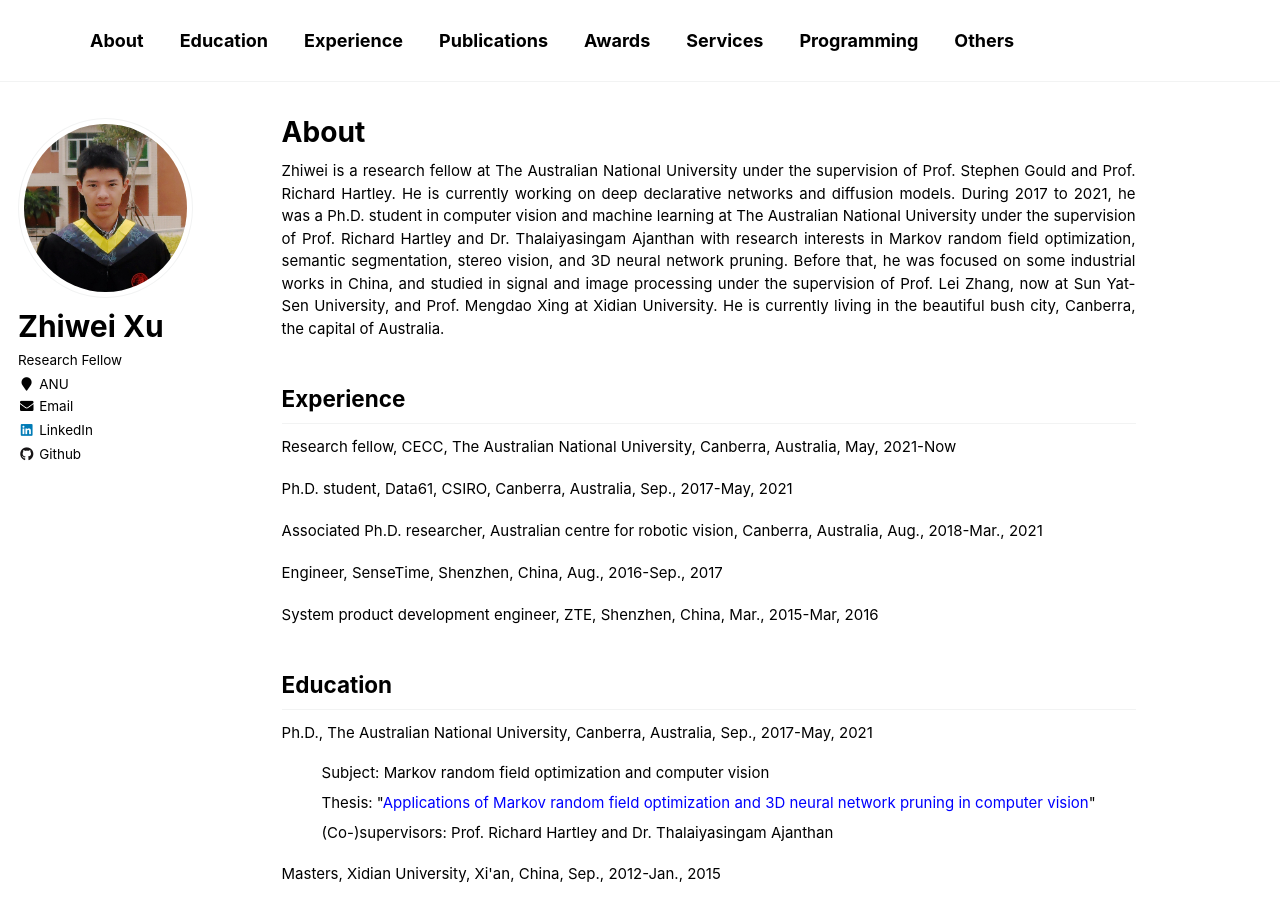
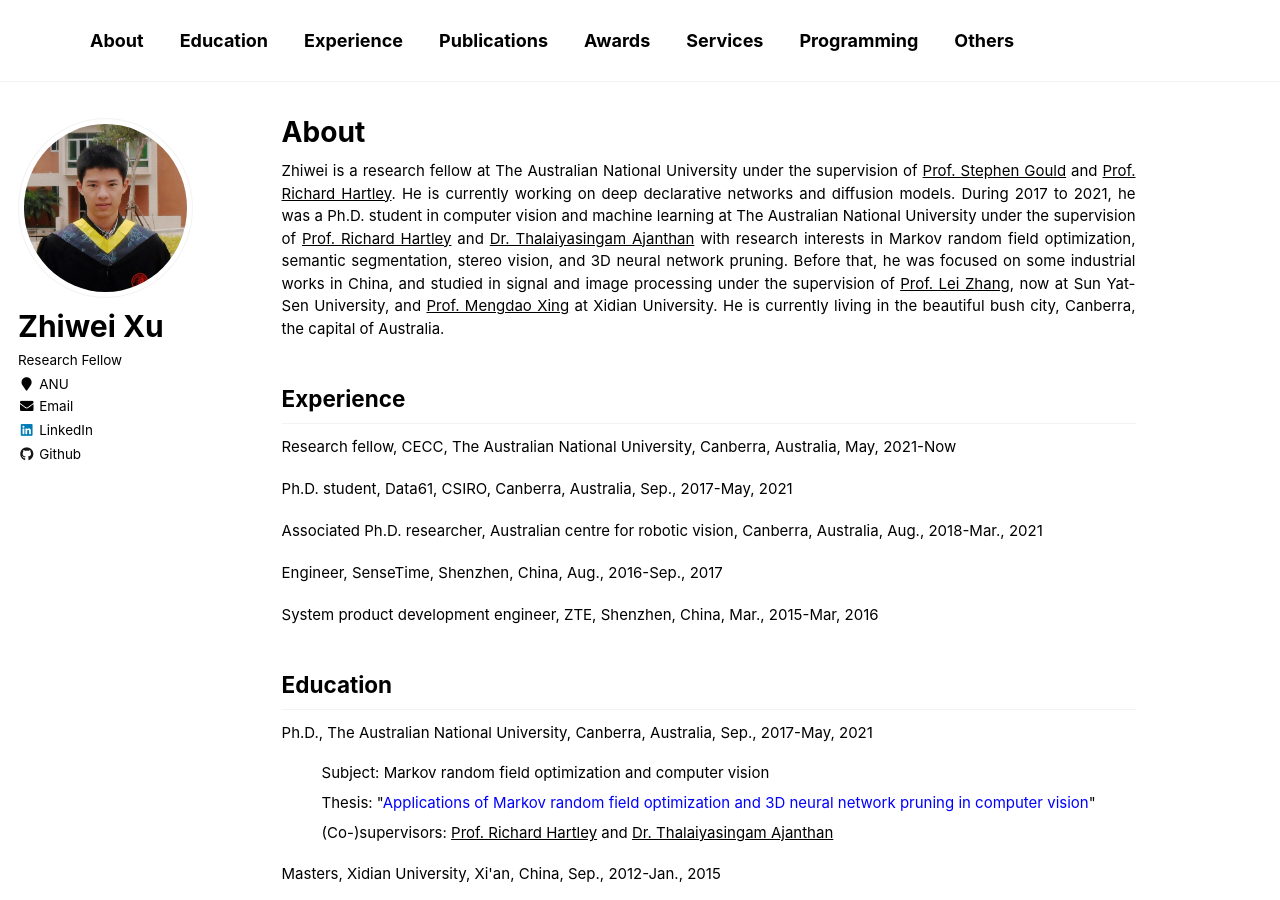
Before and after one commit to zwxu064/zwxu064.github.io, a Jekyll site: the page built from _pages/about.html, in a window 1280 px wide and 900 px high. Built offline with Jekyll 4.4.1, drawn with Linux system fonts in a browser that asks for light colours.

Commit message:
Update about.html

```diff
--- a/_pages/about.html
+++ b/_pages/about.html
@@ -8,11 +8,11 @@ redirect_from:
   - /about.md
 ---
 
-<p> Zhiwei is a research fellow at The Australian National University under the supervision of <a style="color: inherit;" href="https://users.cecs.anu.edu.au/~sgould/" target="_blank">Prof. Stephen Gould</a> and <a style="color: inherit;" href="http://users.cecs.anu.edu.au/~hartley/" target="_blank">Prof. Richard Hartley</a>.
+<p> Zhiwei is a research fellow at The Australian National University under the supervision of <a style="color: inherit; text-decoration: underline;" href="https://users.cecs.anu.edu.au/~sgould/" target="_blank">Prof. Stephen Gould</a> and <a style="color: inherit; text-decoration: underline;" href="http://users.cecs.anu.edu.au/~hartley/" target="_blank">Prof. Richard Hartley</a>.
   He is currently working on <a style="color: inherit;" href="https://github.com/anucvml/ddn" target="_blank">deep declarative networks</a> and diffusion models.
-  During 2017 to 2021, he was a Ph.D. student in computer vision and machine learning at The Australian National University under the supervision of <a style="color: inherit;" href="http://users.cecs.anu.edu.au/~hartley/" target="_blank">Prof. Richard Hartley</a> and <a style="color: inherit;" href="https://tajanthan.github.io/" target="_blank">Dr. Thalaiyasingam Ajanthan</a>
+  During 2017 to 2021, he was a Ph.D. student in computer vision and machine learning at The Australian National University under the supervision of <a style="color: inherit; text-decoration: underline;" href="http://users.cecs.anu.edu.au/~hartley/" target="_blank">Prof. Richard Hartley</a> and <a style="color: inherit; text-decoration: underline;" href="https://tajanthan.github.io/" target="_blank">Dr. Thalaiyasingam Ajanthan</a>
   with research interests in Markov random field optimization, semantic segmentation, stereo vision, and 3D neural network pruning.
-  Before that, he was focused on some industrial works in China, and studied in signal and image processing under the supervision of <a style="color: inherit;" href="https://sece.sysu.edu.cn/szll/js/zngz/1361657.htm" target="_blank">Prof. Lei Zhang</a>, now at Sun Yat-Sen University, and  <a style="color: inherit;" href="https://web.xidian.edu.cn/mdxing/" target="_blank">Prof. Mengdao Xing</a> at Xidian University.
+  Before that, he was focused on some industrial works in China, and studied in signal and image processing under the supervision of <a style="color: inherit; text-decoration: underline;" href="https://sece.sysu.edu.cn/szll/js/zngz/1361657.htm" target="_blank">Prof. Lei Zhang</a>, now at Sun Yat-Sen University, and  <a style="color: inherit; text-decoration: underline;" href="https://web.xidian.edu.cn/mdxing/" target="_blank">Prof. Mengdao Xing</a> at Xidian University.
   He is currently living in the beautiful bush city, Canberra, the capital of Australia.</p>
 
 <h2 id="work">Experience</h2>
@@ -27,21 +27,21 @@ redirect_from:
 <ul style="list-style-type:none;">
   <li>Subject: Markov random field optimization and computer vision
   <li>Thesis: "<a href="https://openresearch-repository.anu.edu.au/handle/1885/258295", target="_blank">Applications of Markov random field optimization and 3D neural network pruning in computer vision</a>"
-  <li>(Co-)supervisors: <a style="color: inherit;"  href="http://users.cecs.anu.edu.au/~hartley/" target="_blank">Prof. Richard Hartley</a> and <a style="color: inherit;" href="https://tajanthan.github.io/" target="_blank">Dr. Thalaiyasingam Ajanthan</a>
+  <li>(Co-)supervisors: <a style="color: inherit; text-decoration: underline;"  href="http://users.cecs.anu.edu.au/~hartley/" target="_blank">Prof. Richard Hartley</a> and <a style="color: inherit; text-decoration: underline;" href="https://tajanthan.github.io/" target="_blank">Dr. Thalaiyasingam Ajanthan</a>
 </ul>
 
 <div>Masters, Xidian University, Xi'an, China, Sep., 2012-Jan., 2015</div>
 <ul style="list-style-type:none;">
   <li>Subject: signal and information processing
   <li>Thesis: "<a href="../files/Postgraduate_Dissertation.pdf", target="_blank">A study of feature extraction and applications using ISAR images</a>"
-  <li>(Co-)supervisors: <a style="color: inherit;" href="https://sece.sysu.edu.cn/szll/js/zngz/1361657.htm" target="_blank">Prof. Lei Zhang</a> and <a style="color: inherit;" href="https://web.xidian.edu.cn/mdxing/" target="_blank">Prof. Mengdao Xing</a>
+  <li>(Co-)supervisors: <a style="color: inherit; text-decoration: underline;" href="https://sece.sysu.edu.cn/szll/js/zngz/1361657.htm" target="_blank">Prof. Lei Zhang</a> and <a style="color: inherit; text-decoration: underline;" href="https://web.xidian.edu.cn/mdxing/" target="_blank">Prof. Mengdao Xing</a>
 </ul>
 
 <div>Bachelor, Huaqiao University, Xiamen and Quanzhou, China, Sep., 2008-July, 2012</div>
 <ul style="list-style-type:none;">
   <li>Subject: electronic and information engineering
   <li>Thesis: "<a href="../files/Undergraduate_Dissertation.pdf", target="_blank">Watermark for color digital images</a>"
-  <li>Supervisor: <a style="color: inherit;" href="https://eee.hqu.edu.cn/info/1194/4370.htm" target="_blank">Prof. Gui Feng</a>
+  <li>Supervisor: <a style="color: inherit; text-decoration: underline;" href="https://eee.hqu.edu.cn/info/1194/4370.htm" target="_blank">Prof. Gui Feng</a>
 </ul>
 
 <h2 id="publications">Publications</h2>
@@ -245,8 +245,8 @@ redirect_from:
 <p class="alignlefttab"><strong>Sports:</strong> long-running, weekly swimming, casual gym</p>
 <div style="clear: both;"></div>
 
-<p class="alignlefttab"><strong>Pets:</strong> <a style="color: inherit;" href="fishes">tropical</a> and golden fishes, a dog, a cat, rabbits, snakes, a lizard, ducks, chickens, geese, birds, tortoises, silkworms</p>
+<p class="alignlefttab"><strong>Pets:</strong> <a style="color: inherit; text-decoration: underline;" href="fishes">tropical</a> and golden fishes, a dog, a cat, rabbits, snakes, a lizard, ducks, chickens, geese, birds, tortoises, silkworms</p>
 <div style="clear: both;"></div>
 
-<p class="alignlefttab"><strong>Fun:</strong> <a style="color: inherit;" href="cartoon">cartoon painting</a> and watching horror movies (except highest-terrifying R-rated Japanese and Thai)</p>
+<p class="alignlefttab"><strong>Fun:</strong> <a style="color: inherit; text-decoration: underline;" href="cartoon">cartoon painting</a> and watching horror movies (except highest-terrifying R-rated Japanese and Thai)</p>
 <div style="clear: both;"></div>
```
